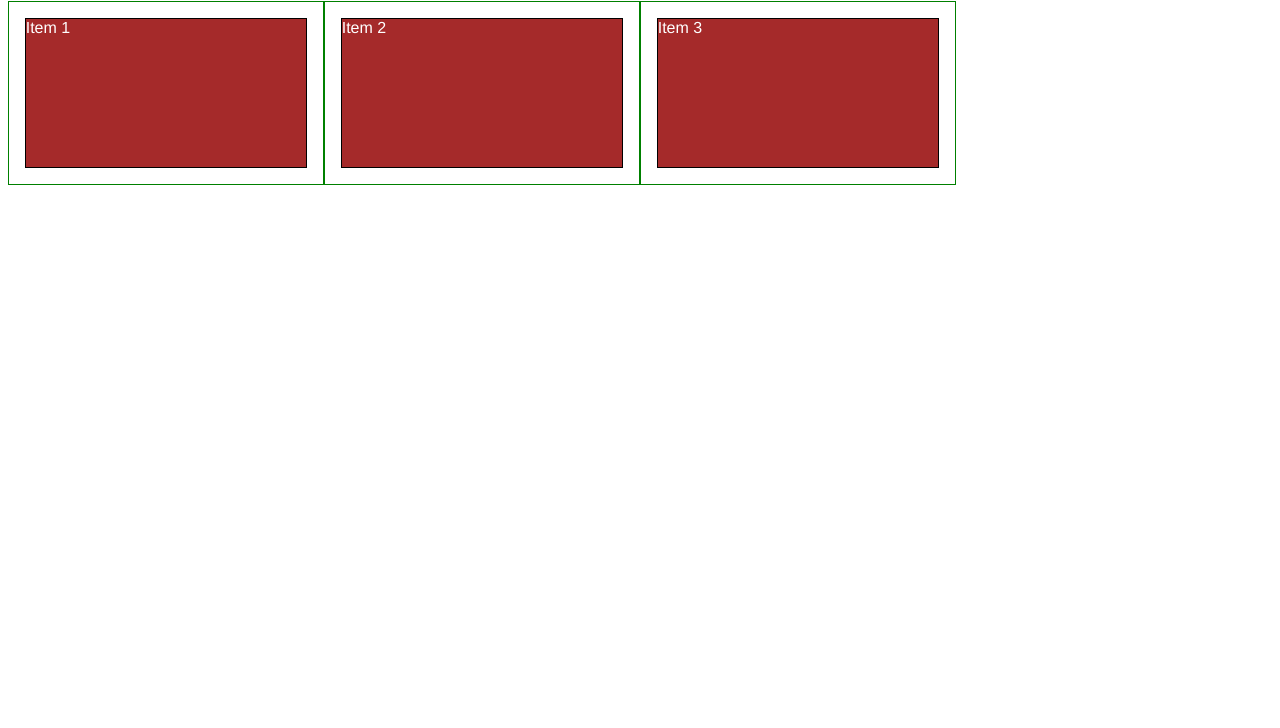
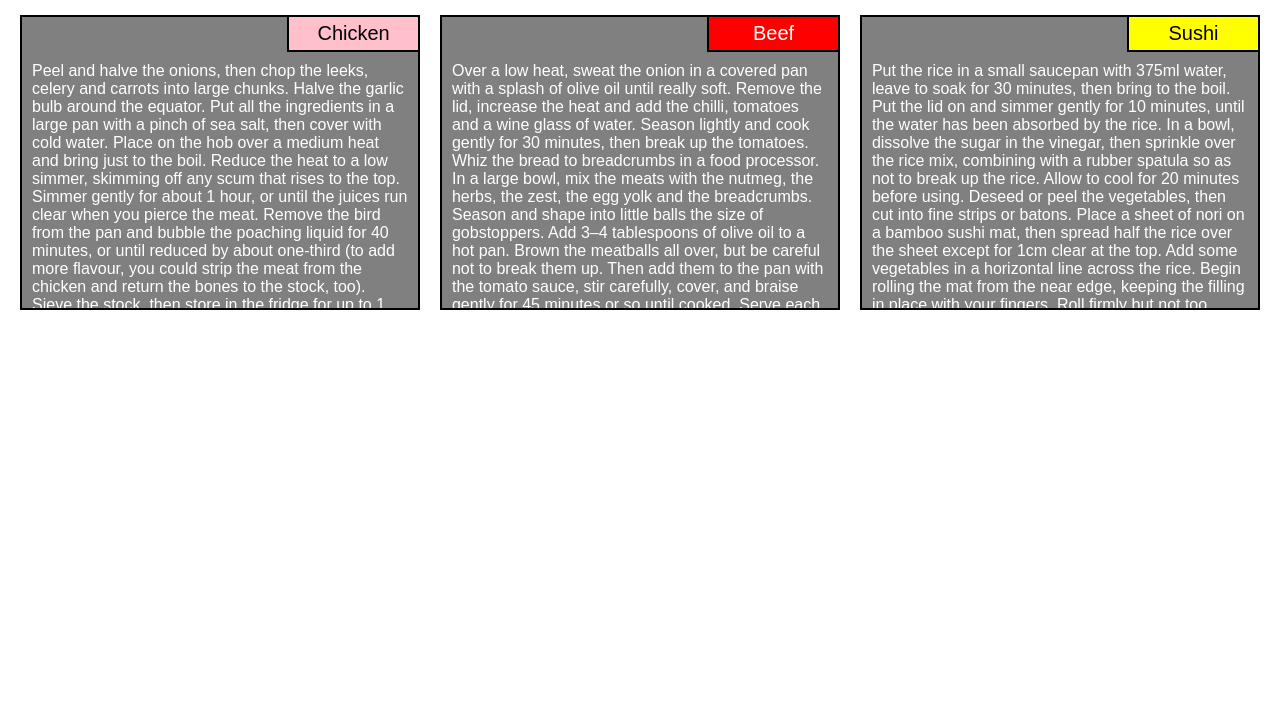
Before and after one commit to MykhailoFokin/module2-solution, a plain HTML site: page index.html in a window 1280 px wide. Shown: the part 72-800 px from the top of the page. Drawn offline with Linux system fonts and the light colour scheme.

Commit message:
site commit

```diff
--- a/css/stylesheet.css
+++ b/css/stylesheet.css
@@ -1,32 +1,49 @@
 /********** Base styles **********/
 * {
   box-sizing: border-box;
+  font-size: 16px;
+  margin: 0;
+  padding: 0;
 }
+
 h1 {
-  margin-bottom: 15px;
+  margin-top: 20px;
+  margin-bottom: 35px;
+  text-align: center;
+  font-family: "Comic Sans MS";
+  font-size: 1.75em;
+}
+
+.row {
+  width: 100%;
+  padding-left: 20px;
 }
 
 p {
-  border: 1px solid black;
-  background-color: #A52A2A;
-  width: 90%;
-  height: 150px;
-  margin-right: auto;
-  margin-left: auto;
-  font-family: Helvetica;
+  margin-right: 10px;
+  margin-left: 10px;
+  margin-top: 45px;
+  font-family: Arial;
   color: white;
+  text-align: left;
+  word-wrap: break-word;
 }
 
-/* Simple Responsive Framework. */
-.row {
-  width: 100%;
+.div {
+  border: 2px solid black;
+  background-color: grey;
+  margin-right: 20px;
+  margin-bottom: 20px;
+  color: white;
+  overflow: auto;
+  height: 295px;
 }
 
 /********** Desktop **********/
 @media (min-width: 992px) {
   .col-lg-1, .col-lg-2, .col-lg-3, .col-lg-4, .col-lg-5, .col-lg-6, .col-lg-7, .col-lg-8, .col-lg-9, .col-lg-10, .col-lg-11, .col-lg-12 {
     float: left;
-    border: 1px solid green;
+    /*border: 1px solid green;*/
   }
   .col-lg-1 {
     width: 8.33%;
@@ -70,7 +87,6 @@ p {
 @media (min-width: 768px) and (max-width: 991px) {
   .col-md-1, .col-md-2, .col-md-3, .col-md-4, .col-md-5, .col-md-6, .col-md-7, .col-md-8, .col-md-9, .col-md-10, .col-md-11, .col-md-12 {
     float: left;
-    border: 1px solid green;
   }
   .col-md-1 {
     width: 8.33%;
@@ -111,10 +127,9 @@ p {
 }
 
 /********** Mobile **********/
-/*@media (max-width: 767px) {
+@media (max-width: 767px) {
   .col-tx-1, .col-tx-2, .col-tx-3, .col-tx-4, .col-tx-5, .col-tx-6, .col-tx-7, .col-tx-8, .col-tx-9, .col-tx-10, .col-tx-11, .col-tx-12 {
     float: left;
-    border: 1px solid green;
   }
   .col-tx-1 {
     width: 8.33%;
@@ -152,4 +167,48 @@ p {
   .col-tx-12 {
     width: 100%;
   }
-}*/
+}
+
+.p1 {
+  background-color: pink;
+  border-bottom: 2px solid black;
+  border-left: 2px solid black;
+  color: black;
+  position: relative;
+  top: 0;
+  float: right;
+  font-family: sans-serif;
+  text-align: center;
+  width: 33%;
+  padding: 5px;
+  font-size: 1.25em;
+}
+
+.p2 {
+  background-color: red;
+  border-bottom: 2px solid black;
+  border-left: 2px solid black;
+  position: relative;
+  top: 0;
+  float: right;
+  font-family: sans-serif;
+  text-align: center;
+  width: 33%;
+  padding: 5px;
+  font-size: 1.25em;
+}
+
+.p3 {
+  background-color: yellow;
+  border-bottom: 2px solid black;
+  border-left: 2px solid black;
+  color: black;
+  position: relative;
+  top: 0;
+  float: right;
+  font-family: sans-serif;
+  text-align: center;
+  width: 33%;
+  padding: 5px;
+  font-size: 1.25em;
+}
--- a/index.html
+++ b/index.html
@@ -4,15 +4,46 @@
 <meta charset="utf-8">
 <meta name="viewport" content="width=device-width, initial-scale=1">
 <title>Responsive Layout</title>
-<link rel="stylesheet" href="\css\stylesheet.css">
+<link rel="stylesheet" href="css\stylesheet.css">
 </head>
 <body>
-<h1>Responsive Layout</h1>
+<h1>Recipes by Jamie Oliver</h1>
 
 <div class="row">
-  <div class="col-lg-3 col-md-6"><p>Item 1</p></div>
-  <div class="col-lg-3 col-md-6"><p>Item 2</p></div>
-  <div class="col-lg-3 col-md-6"><p>Item 3</p></div>
+	<div class="col-lg-4 col-md-6 col-tx-12">
+  		<div class="div">
+  			<div class="p1">Chicken</div>
+  			<p>Peel and halve the onions, then chop the leeks, celery and carrots into large chunks. Halve the garlic bulb around the equator.
+Put all the ingredients in a large pan with a pinch of sea salt, then cover with cold water.
+Place on the hob over a medium heat and bring just to the boil. Reduce the heat to a low simmer, skimming off any scum that rises to the top.
+Simmer gently for about 1 hour, or until the juices run clear when you pierce the meat.
+Remove the bird from the pan and bubble the poaching liquid for 40 minutes, or until reduced by about one-third (to add more flavour,
+you could strip the meat from the chicken and return the bones to the stock, too).
+Sieve the stock, then store in the fridge for up to 1 week.</p>
+		</div>
+	</div>
+  	<div class="col-lg-4 col-md-6 col-tx-12">
+  		<div class="div">
+  			<div class="p2">Beef</div>
+  			<p>Over a low heat, sweat the onion in a covered pan with a splash of olive oil until really soft. Remove the lid, increase the heat and add the chilli, tomatoes and a wine glass of water. Season lightly and cook gently for 30 minutes, then break up the tomatoes.
+Whiz the bread to breadcrumbs in a food processor. In a large bowl, mix the meats with the nutmeg, the herbs, the zest, the egg yolk and the breadcrumbs. Season and shape into little balls the size of gobstoppers.
+Add 3–4 tablespoons of olive oil to a hot pan. Brown the meatballs all over, but be careful not to break them up. Then add them to the pan with the tomato sauce, stir carefully, cover, and braise gently for 45 minutes or so until cooked. Serve each portion scattered with a few raw peas, pecorino shavings and marjoram, if using.</p>
+  		</div>
+  	</div>
+  	<div class="col-lg-4 col-md-12 col-tx-12">
+  		<div class="div">
+  			<div class="p3">Sushi</div>
+  			<p>Put the rice in a small saucepan with 375ml water, leave to soak for 30 minutes, then bring to the boil.
+Put the lid on and simmer gently for 10 minutes, until the water has been absorbed by the rice.
+In a bowl, dissolve the sugar in the vinegar, then sprinkle over the rice mix, combining with a rubber spatula so as not to break up the rice.
+Allow to cool for 20 minutes before using.
+Deseed or peel the vegetables, then cut into fine strips or batons.
+Place a sheet of nori on a bamboo sushi mat, then spread half the rice over the sheet except for 1cm clear at the top.
+Add some vegetables in a horizontal line across the rice.
+Begin rolling the mat from the near edge, keeping the filling in place with your fingers. Roll firmly but not too hard.
+Remove the roll from the mat and cut into 6 or 8 pieces. Repeat with second piece of nori.</p>
+  		</div>
+  	</div>
 </div>
 
 </body>
```
